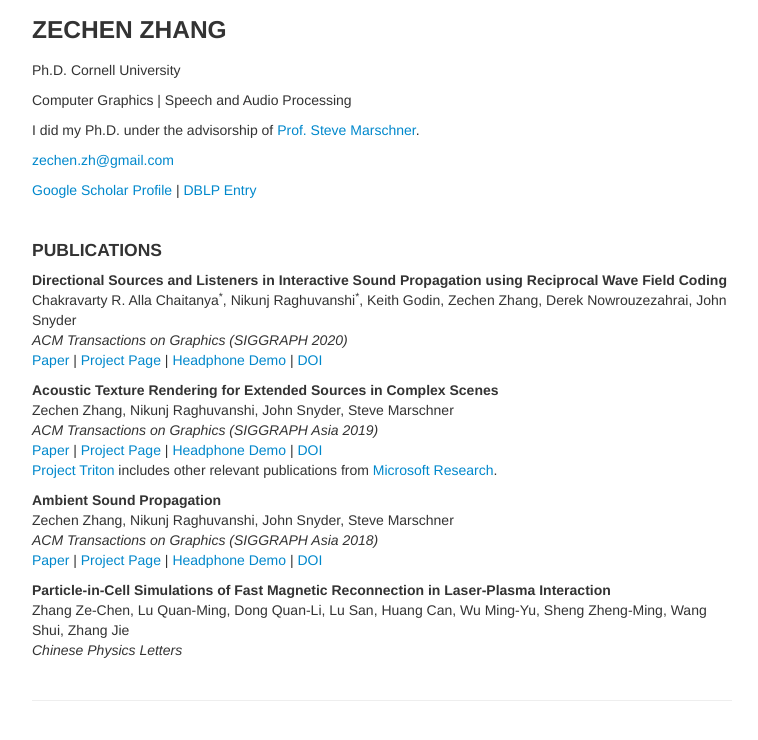
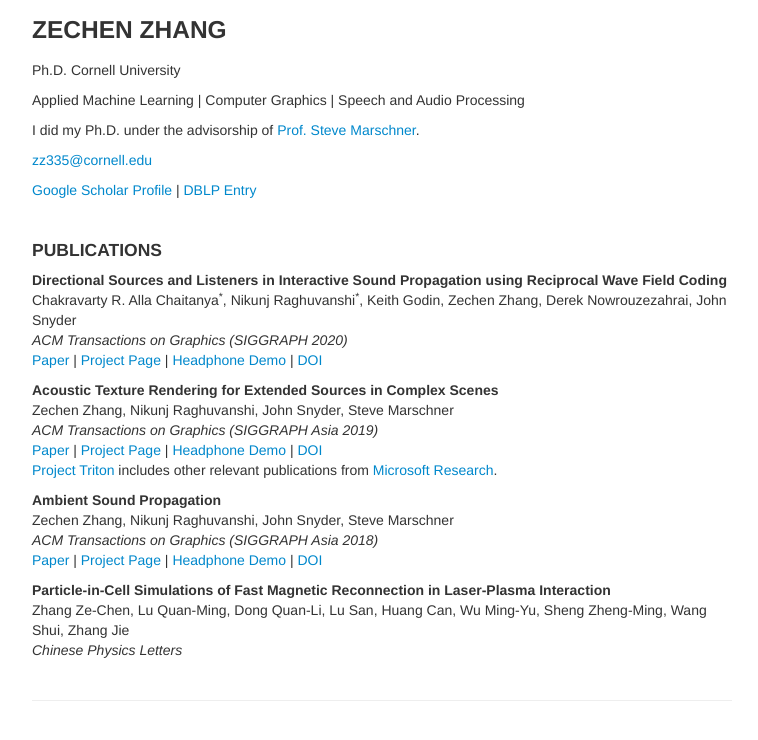
Before and after one commit to ZechenZ/zechenz.github.com, a Jekyll site: the page built from index.md, in a window 1280 px wide. Shown: the top 740 px of the page, without its empty margins (258-1016 px from the left). Built offline with Jekyll 4.4.1, drawn with Linux system fonts in a browser that asks for light colours; our own code applies the rules of GitHub Pages for plain Markdown files.

Commit message:
Update index.md

```diff
--- a/index.md
+++ b/index.md
@@ -10,13 +10,15 @@ title:
 
 Ph.D. Cornell University
 
+Applied Machine Learning
+|
 Computer Graphics
 |
 Speech and Audio Processing
 
 I did my Ph.D. under the advisorship of [Prof. Steve Marschner](https://www.cs.cornell.edu/~srm/).
 
-<zechen.zh@gmail.com>
+<zz335@cornell.edu>
 
 [Google Scholar Profile](https://scholar.google.com/citations?hl=en&user=RBDHu9UAAAAJ&view_op=list_works&sortby=pubdate)
 |
```
